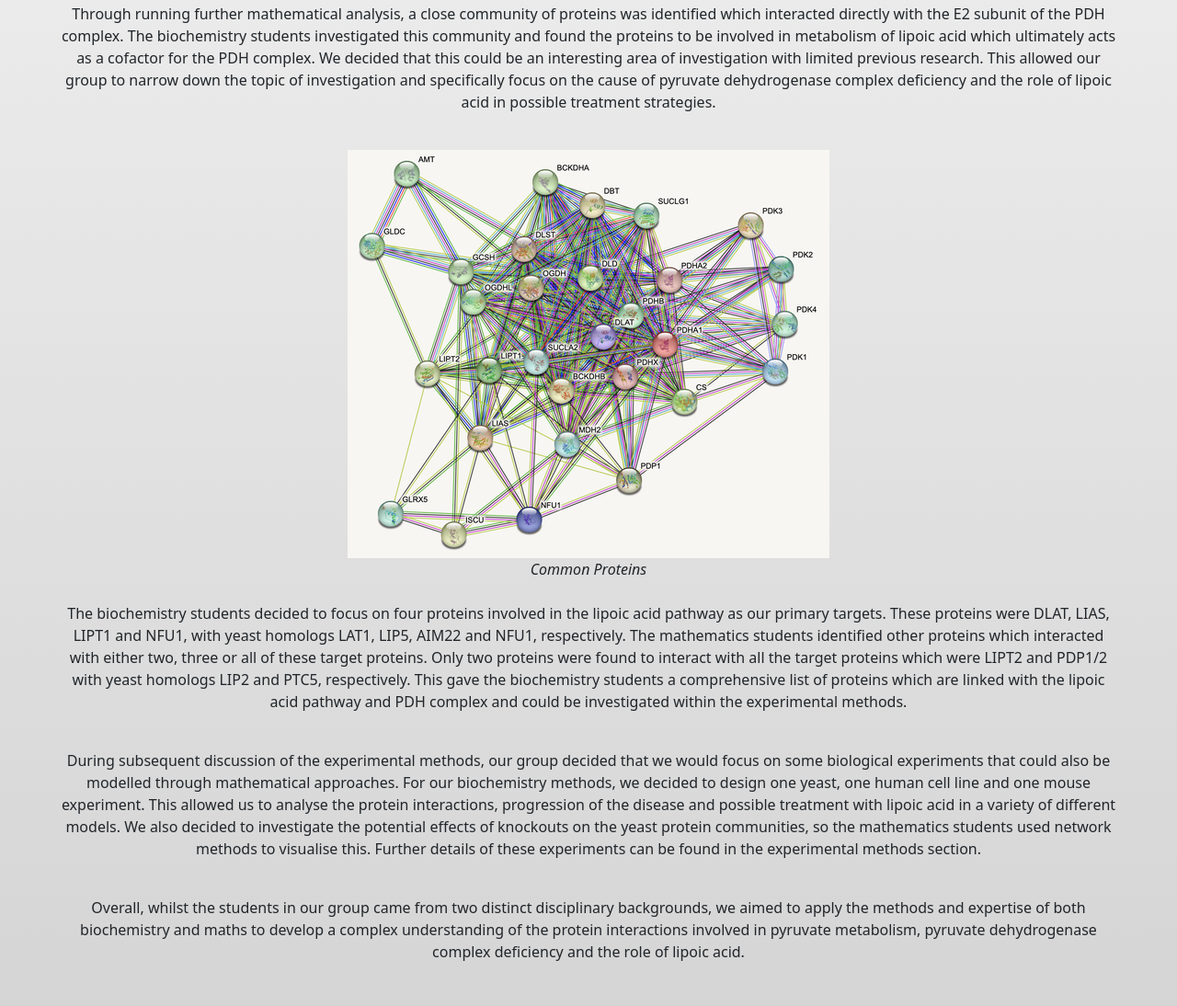
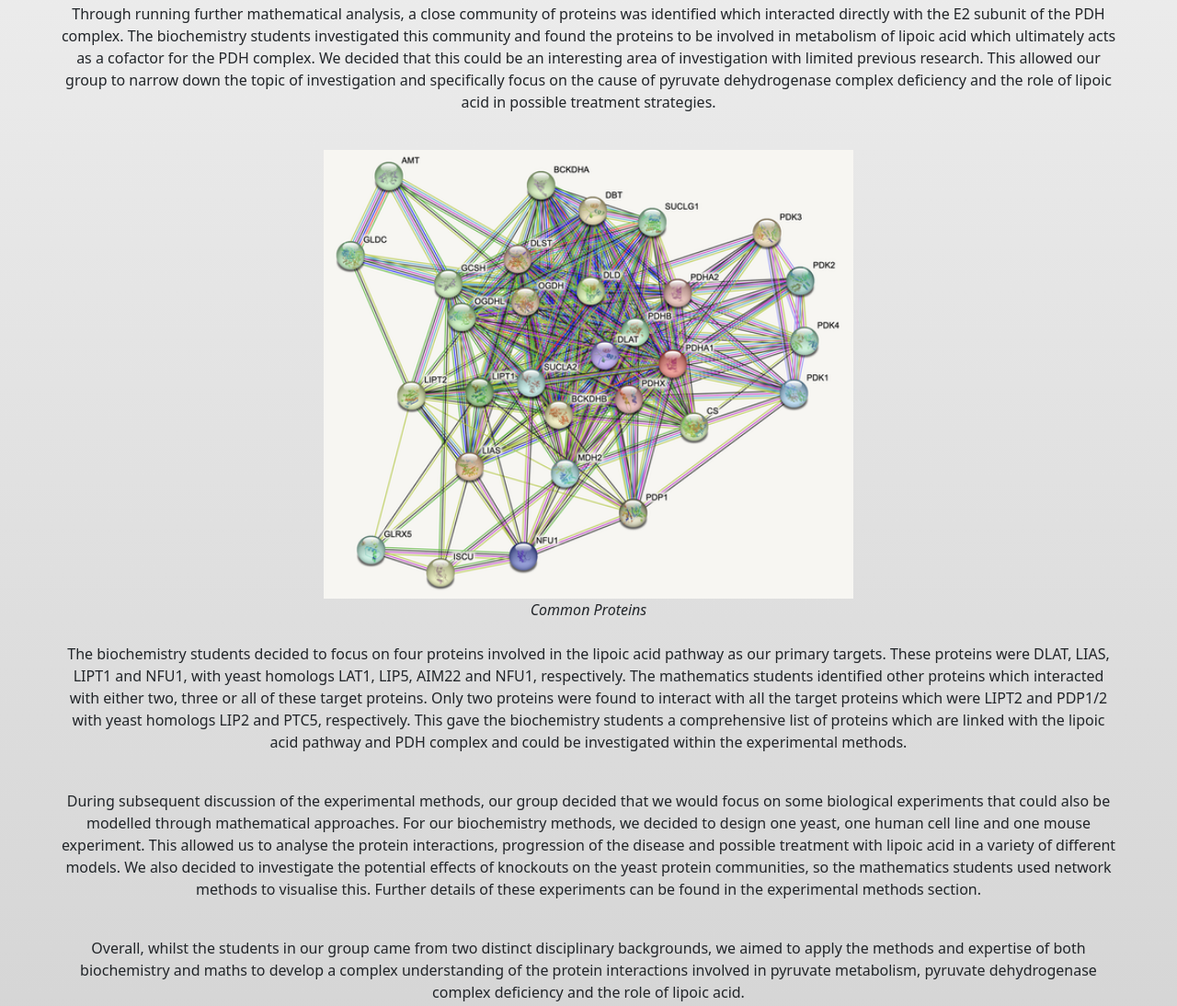
Before and after one commit to rezwanl06/math3888-portfolio, a plain HTML site: page interdisciplinarywork.html in a window 1280 px wide. Shown: the part 1017-2111 px from the top of the page at 92% size. Drawn offline with nearby package versions, Linux system fonts and the light colour scheme.

Commit message:
v1.2
Update img rendering

```diff
--- a/interdisciplinarywork.html
+++ b/interdisciplinarywork.html
@@ -79,7 +79,7 @@
             Through running further mathematical analysis, a close community of proteins was identified which interacted directly with the E2 subunit of the PDH complex. The biochemistry students investigated this community and found the proteins to be involved in metabolism of lipoic acid which ultimately acts as a cofactor for the PDH complex. We decided that this could be an interesting area of investigation with limited previous research. This allowed our group to narrow down the topic of investigation and specifically focus on the cause of pyruvate dehydrogenase complex deficiency and the role of lipoic acid in possible treatment strategies.
         </p>
         <br>
-        <img src="images/common-proteins.png">
+        <img class="maths-img" src="images/common-proteins.png">
         <figcaption><em>Common Proteins</em></figcaption>
         <br>
         <p>
```
